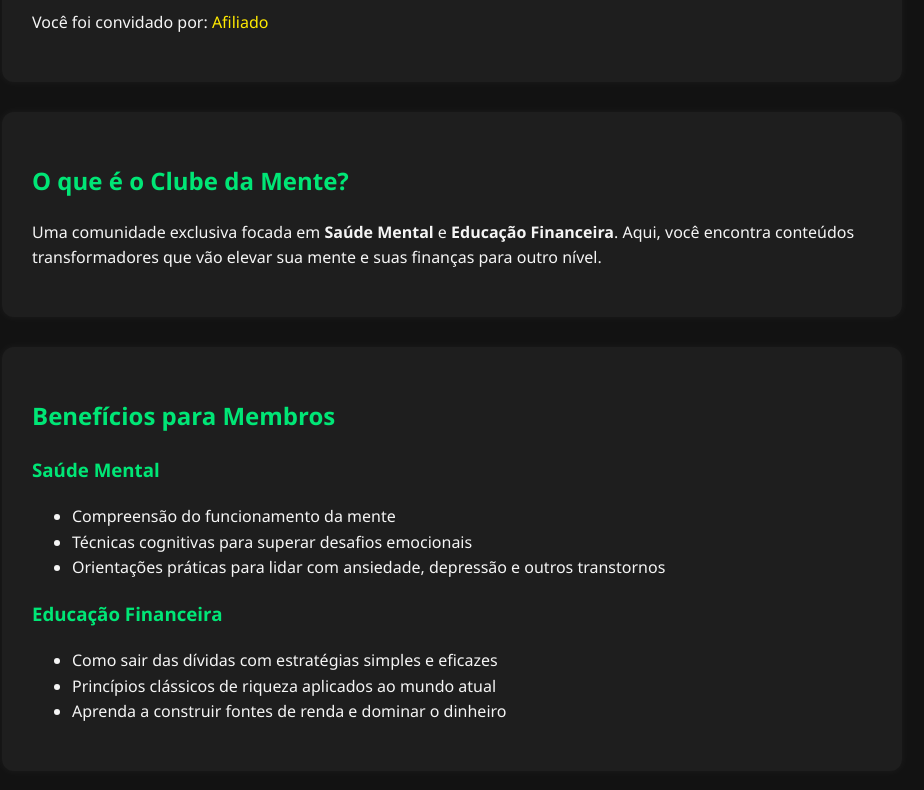
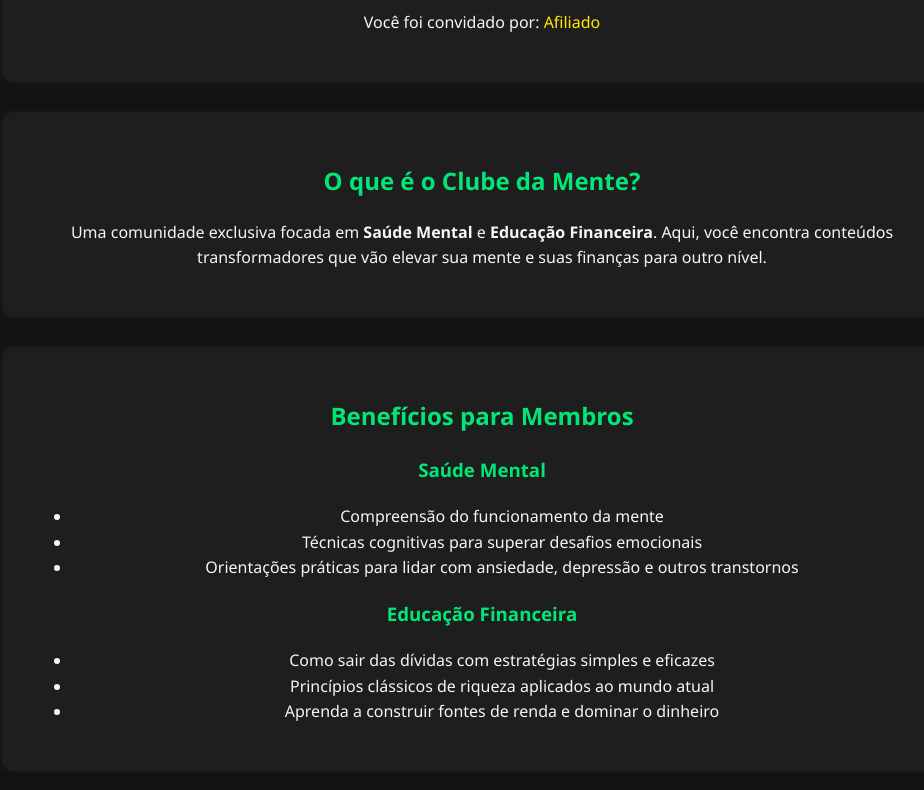
Before and after one commit to Leandro1308/renda-compartilhada, a website: page public/apresentacao.html in a window 1280 px wide. Shown: the part 154-944 px from the top of the page, without its empty margins (188-1112 px from the left). Drawn offline with Linux system fonts and the light colour scheme.

Commit message:
Update apresentacao.html

```diff
--- a/public/apresentacao.html
+++ b/public/apresentacao.html
@@ -11,6 +11,7 @@
       background-color: #121212;
       color: #f5f5f5;
       line-height: 1.6;
+      text-align: center;
     }
 
     .container {
@@ -25,6 +26,8 @@
       padding: 30px;
       border-radius: 12px;
       box-shadow: 0 0 10px rgba(255, 255, 255, 0.05);
+      display: inline-block;
+      width: 100%;
     }
 
     h1, h2, h3 {
@@ -137,7 +140,6 @@
       document.getElementById('resultado').innerText = `Com essa rede, você ganharia R$ ${total} por semana.`;
     }
 
-    // Recuperar nome do afiliado da URL se existir
     const params = new URLSearchParams(window.location.search);
     const afiliado = params.get('ref');
     if (afiliado) {
```
